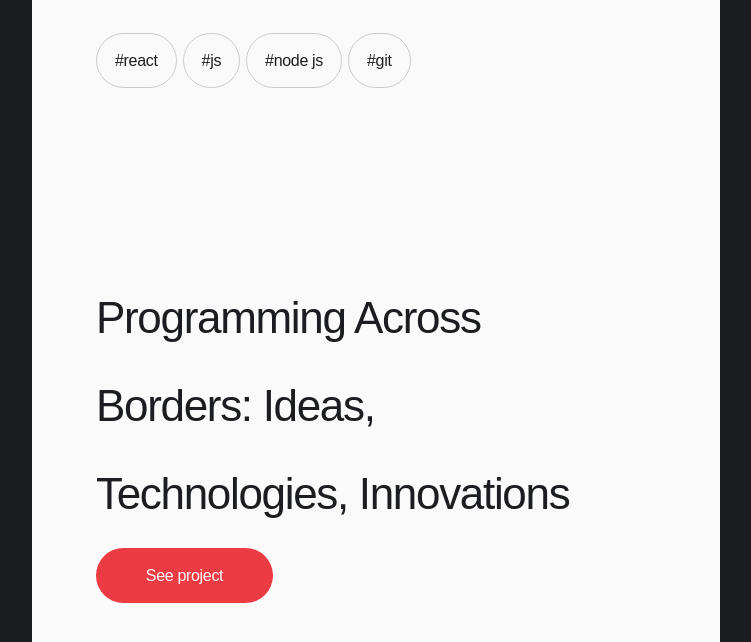
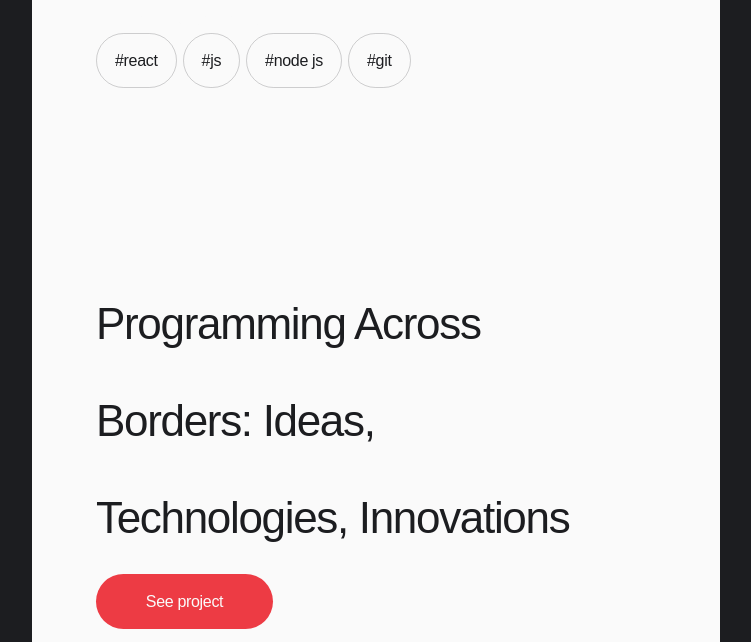
Before and after one commit to Suianina/dom-inator_009, a website built with Vite: page src/index.html in a window 1536 px wide. Shown: the part 3910-4552 px from the top of the page, without its empty margins (48-799 px from the left). Built offline with nearby package versions, Linux system fonts and the light colour scheme; no server answers; files whose address does not match are found by name; what izitoast would draw is missing.

Commit message:
fix projects-name

```diff
--- a/src/css/projects.css
+++ b/src/css/projects.css
@@ -63,15 +63,15 @@
 }
 
 .projects-name {
-  width: 279px;
+  max-width: 494px;
   font-size: 24px;
-  line-height: 1.166;
+  line-height: 1.2;
   letter-spacing: -0.03em;
   color: #1c1d20;
   margin-bottom: 32px;
-  word-break: break-word;
-  word-break: break-all;
+  word-break: normal;
   white-space: pre-line;
+  text-align: left;
 }
 
 .btn-projects {
@@ -213,9 +213,9 @@
   }
 
   .projects-name {
-    width: 494px;
+    max-width: 494px;
     font-size: 44px;
-    line-height: 1;
+    line-height: 1.1;
   }
 
   .btn-projects {
@@ -272,9 +272,9 @@
   }
 
   .projects-name {
+    max-width: 494px;
     font-size: 44px;
-    line-height: 1;
-    width: 494px;
+    line-height: 1.1;
   }
 
   .btn-projects {
```
